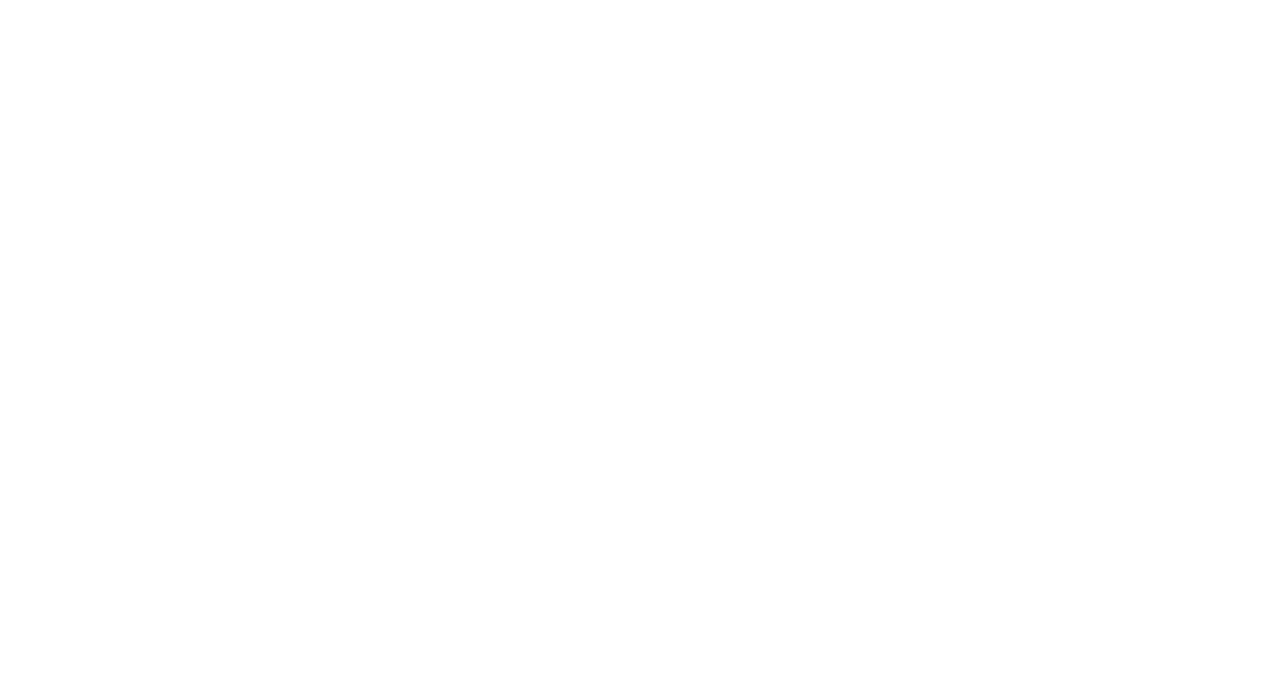
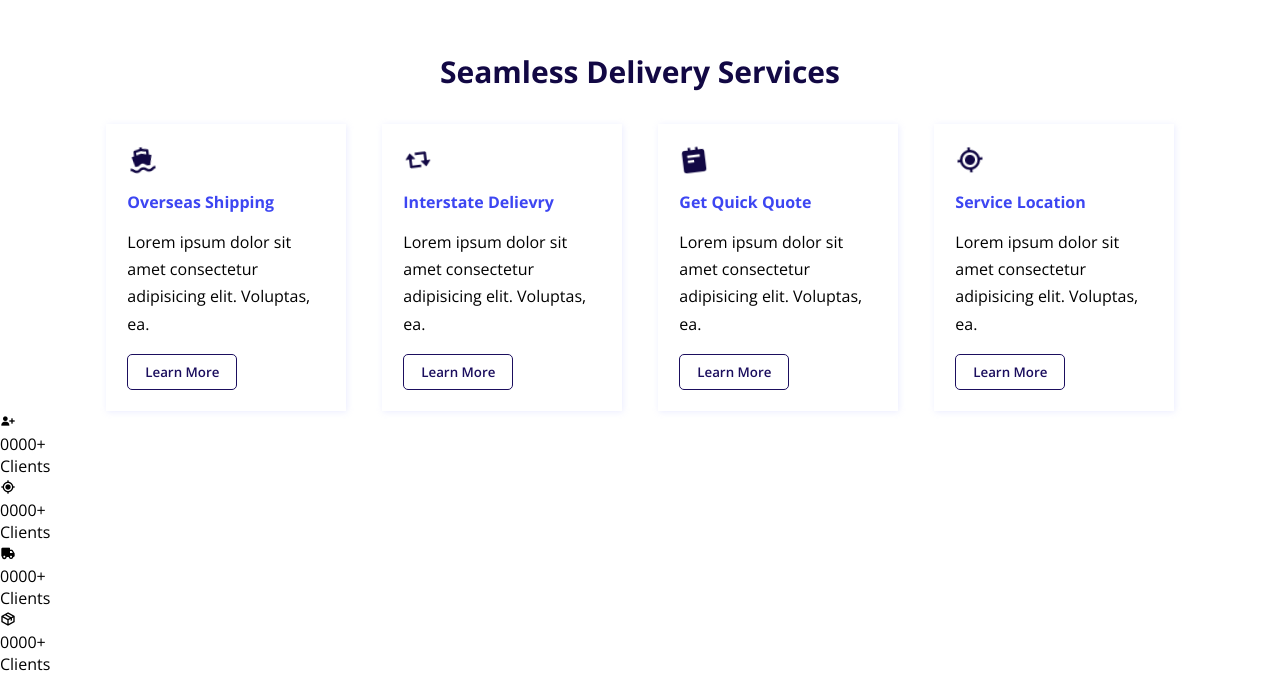
Before and after one commit to rambey-coder/ips-logistics, a React (Create React App) app: page / in a window 1280 px wide. Shown: the part 824-1499 px from the top of the page. Before the commit the page ends 800 px from the top, so only its background shows below. Built offline with nearby package versions, Linux system fonts and the light colour scheme.

Commit message:
ongoing section

```diff
--- a/public/index.html
+++ b/public/index.html
@@ -17,7 +17,10 @@
 
     <link rel="manifest" href="%PUBLIC_URL%/manifest.json" />
 
-    <title>React App</title>
+    <link href='https://unpkg.com/boxicons@2.1.2/css/boxicons.min.css' rel='stylesheet'>
+
+
+    <title>IPS Logistics</title>
   </head>
   <body>
     <noscript>You need to enable JavaScript to run this app.</noscript>
--- a/src/App.css
+++ b/src/App.css
@@ -76,7 +76,7 @@
   color: #1B0E5E;
 }
 
-.lists > ul > button:nth-child(7), .text-section > button:nth-child(5) {
+.lists > ul > button:nth-child(7), .text-section > button:nth-child(5), .card > button {
   width: 110px;
   color: #1B0E5E;
   padding: 8px 10px;
@@ -93,16 +93,16 @@
   border: 1px solid #1B0E5E;
 }
 
-.lists > ul > button:nth-child(7):hover, .text-section > button:nth-child(5):hover {
+.lists > ul > button:nth-child(7):hover, .text-section > button:nth-child(5):hover, .card > button:hover {
   color: #ebecfa;
   border: 1px solid #1B0E5E;
 }
 
-.lists > ul > button:nth-child(7):hover:after, .text-section > button:nth-child(5):hover:after {
+.lists > ul > button:nth-child(7):hover:after, .text-section > button:nth-child(5):hover:after, .card > button:hover:after {
   width: 100%;
 }
 
-.lists > ul > button:nth-child(7):after, .text-section > button:nth-child(5):after {
+.lists > ul > button:nth-child(7):after, .text-section > button:nth-child(5):after, .card > button:after {
   content: "";
   position: absolute;
   z-index: -1;
@@ -216,5 +216,56 @@
   right: 0;
   z-index: -1;
   top: -4.5rem;
-  filter: grayscale(1);
+  filter: grayscale(70%);
 }
+
+.delievry-container {
+  width: 85%;
+  margin: auto;
+  margin-top: 5rem;
+}
+
+.delievry-container > h3 {
+  color: #120844;
+  font-size: 30px;
+  text-transform: capitalize;
+  margin-bottom: 2rem;
+  text-align: center;
+}
+
+.card-container {
+  display: flex;
+  align-items: center;
+  gap: 1rem;
+  justify-content: space-around;
+}
+
+.card {
+  width: 22%;
+  padding: 20px;
+  background: #ffffff;
+  border: 1px solid transparent;
+  transition: all .3s ease;
+  filter: drop-shadow(1px 1px 3px rgba(168, 172, 255, 0.226));
+}
+
+.card:hover {
+  border: 1px solid #1B21A6;
+}
+
+.card > i {
+  font-size: 30px;
+  color: #120844;
+  margin-bottom: 1rem;
+}
+
+.card > h4 {
+  color: #3D46F2;
+  margin-bottom: 1rem;
+}
+
+.card > p {
+  font-weight: 400;
+  line-height: 1.7;
+  margin-bottom: 1rem;
+}
--- a/src/App.js
+++ b/src/App.js
@@ -57,7 +57,69 @@ function App() {
         </div>
       </section>
 
-      <section></section>
+      <section>
+        <div className="delievry-section">
+        <div className="delievry-container">
+          <h3>Seamless delivery services</h3>
+          <div className="card-container">
+          <div className="card">
+          <i class='bx bxs-ship bx-tada' ></i>
+          <h4>Overseas Shipping</h4>
+          <p>Lorem ipsum dolor sit amet consectetur adipisicing elit. Voluptas, ea.</p>
+          <button>Learn More</button>
+          </div>
+
+          <div className="card">
+          <i class='bx bx-repost bx-tada' ></i>
+          <h4>Interstate Delievry</h4>
+          <p>Lorem ipsum dolor sit amet consectetur adipisicing elit. Voluptas, ea.</p>
+          <button>Learn More</button>
+          </div>
+
+          <div className="card">
+          <i class='bx bxs-notepad bx-tada' ></i>
+          <h4>Get Quick Quote</h4>
+          <p>Lorem ipsum dolor sit amet consectetur adipisicing elit. Voluptas, ea.</p>
+          <button>Learn More</button>
+          </div>
+
+          <div className="card">
+          <i class='bx bx-current-location bx-tada'></i>
+          <h4>Service Location</h4>
+          <p>Lorem ipsum dolor sit amet consectetur adipisicing elit. Voluptas, ea.</p>
+          <button>Learn More</button>
+          </div>
+          </div>
+        </div>
+        <div className="value-container">
+          <div className="val-content">
+            <div className="val">
+            <i class='bx bxs-user-plus bx-burst-hover' ></i>
+            <p>0000+</p>
+            <p>Clients</p>
+            </div>
+
+            <div className="val">
+            <i class='bx bx-current-location bx-burst-hover'></i>
+            <p>0000+</p>
+            <p>Clients</p>
+            </div>
+
+            <div className="val">
+            <i class='bx bxs-truck bx-burst-hover'></i>
+            <p>0000+</p>
+            <p>Clients</p>
+            </div>
+
+            <div className="val">
+            <i class='bx bx-package bx-burst-hover'></i>
+            <p>0000+</p>
+            <p>Clients</p>
+            </div>
+          </div>
+        </div>
+        </div>
+      </section>
     </div>
   );
 }
```
